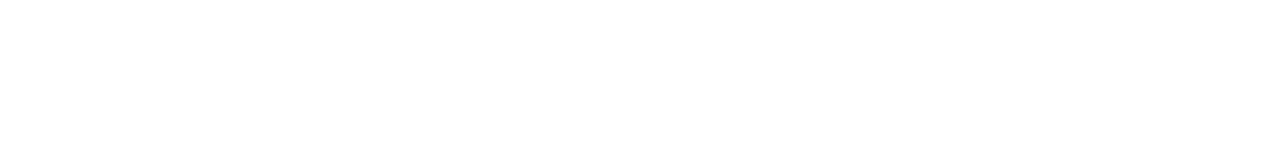
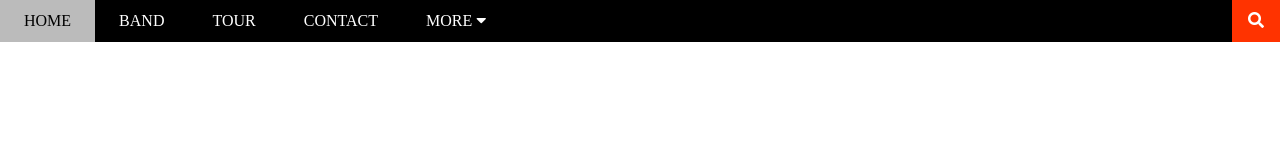
Before and after one commit to SangYong-Jeong/2021-sc-app-03-band, a plain HTML site: page html/index.html in a window 1280 px wide. Drawn offline with Linux system fonts and the light colour scheme.

Commit message:
header-wrapper 작업 중

```diff
--- a/css/base.css
+++ b/css/base.css
@@ -1,5 +1,7 @@
 html, body, h1, h2, h3, h4, h5, p, div {margin: 0; padding: 0; box-sizing: border-box;}
 img {vertical-align: bottom;}
+
+a {color: inherit; text-decoration: none;}
 
 .clear::after {display: block; content: ''; clear: both;}
 
--- a/css/index.css
+++ b/css/index.css
@@ -0,0 +1,6 @@
+/************* .header-wrapper ****************/
+.header-wrapper {background-color: #000; color: #fff;}
+.header-wrapper .navi-wrap {float: left;}
+.header-wrapper .navi-wrap .navi {float: left; padding: 12px 24px;}
+.header-wrapper .navi-wrap .navi:hover {color: #000; background-color: #bbb;}
+.header-wrapper .search-wrap {float: right; padding: 12px 16px; background-color: #f30;}
--- a/html/index.html
+++ b/html/index.html
@@ -11,8 +11,17 @@
 </head>
 <body>
 	<!-- .header-wrapper -->
-	<div class="header-wrapper">
-
+	<div class="header-wrapper clear">
+		<div class="navi-wrap">
+			<a href="#" class="navi">HOME</a>
+			<a href="#" class="navi">BAND</a>
+			<a href="#" class="navi">TOUR</a>
+			<a href="#" class="navi">CONTACT</a>
+			<a href="#" class="navi">MORE <i class="fa fa-caret-down"></i></a>
+		</div>
+		<div class="search-wrap">
+			<i class="fa fa-search"></i>
+		</div>
 	</div>
 
 	<!-- .main wrapper -->
```
Also changed, not shown: 1 other file.
